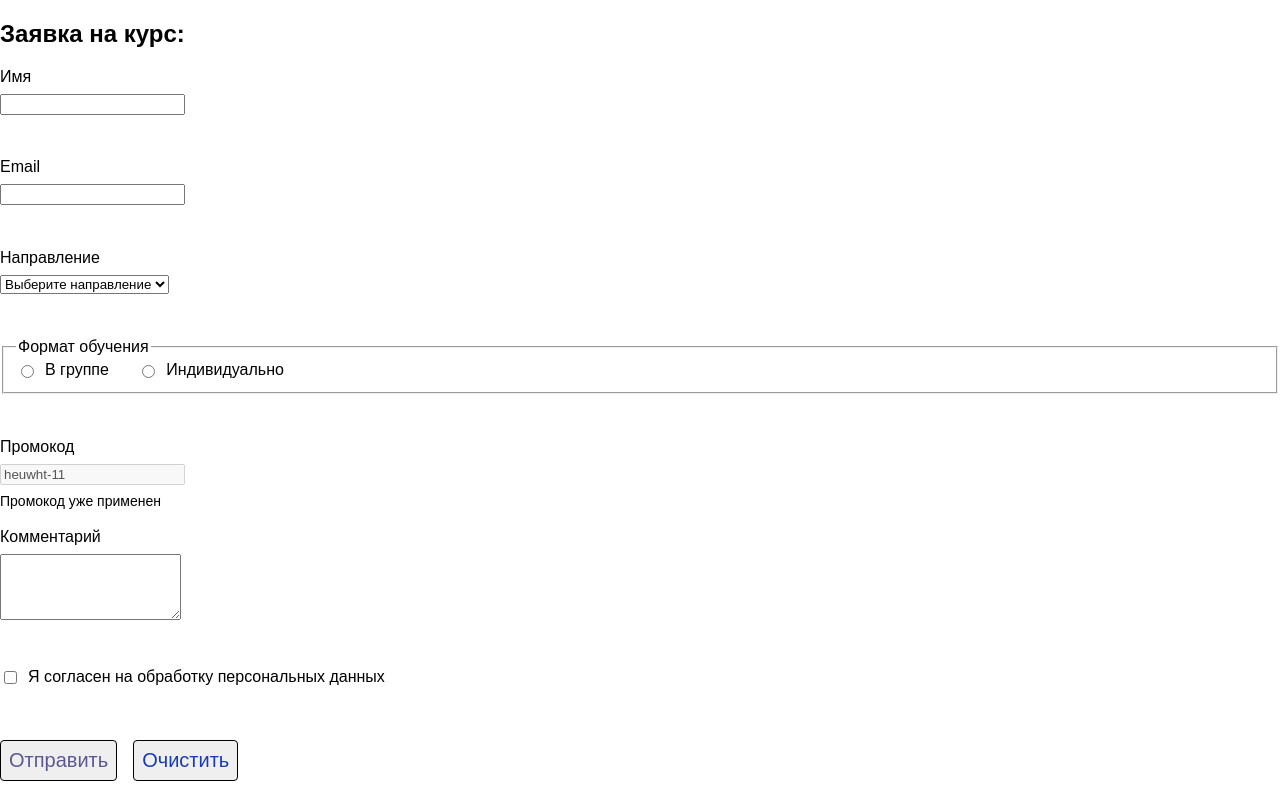
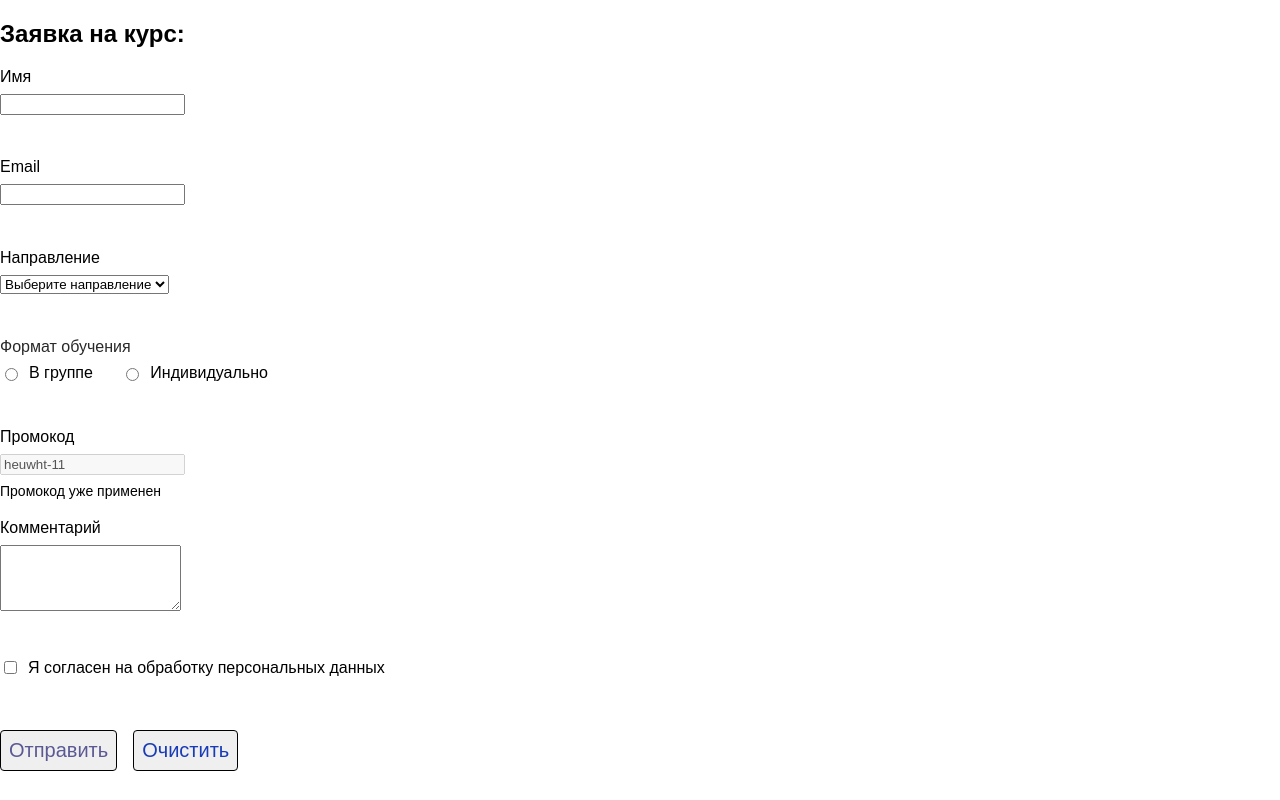
Before and after one commit to quazystr/frontend-week5, a plain HTML site: page day4/task-4.4/index.html in a window 1280 px wide. Drawn offline with Linux system fonts and the light colour scheme.

Commit message:
Добавлены стили

```diff
--- a/day4/css/blocks/field.css
+++ b/day4/css/blocks/field.css
@@ -17,6 +17,20 @@
   margin: var(--space-s) 0;
   font-size: var(--font-size-s);
   min-height: 1.4em;
+}
+
+.field__group {
+  border: none;
+  padding: 0;
+  margin: 0;
+}
+
+.field__legend {
+  padding: 0;
+  margin-bottom: var(--space-s);
+  font-size: var(--font-size-m);
+  font-weight: 500;
+  color: var(--color-dark);
 }
 
 .field--error .field__control {
```
